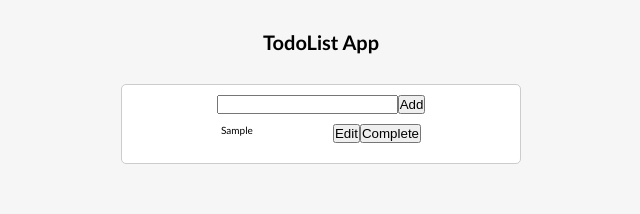
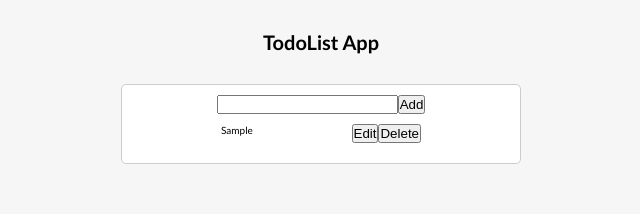
Before and after one commit to sepidehbiglarizadeh/TodoList, a React (Create React App) app: page / in a window 1280 px wide. Both pictures are taken after typing "Sample" into the empty fields and a click on the button "Add". Shown: the top 214 px of the page, without its empty margins (319-959 px from the left). Built offline with nearby package versions, Linux system fonts and the light colour scheme.

Commit message:
removeTodoHandler added

```diff
--- a/src/component/Todo/Todo.js
+++ b/src/component/Todo/Todo.js
@@ -1,12 +1,12 @@
 import styles from "./Todo.module.css";
 
-const Todo = ({ todo, onCompleted }) => {
+const Todo = ({ todo, onCompleted ,onDelete}) => {
   return (
     <div className={styles.todo}>
-      <div className={todo.isCompleted && styles.completed}>{todo.text}</div>
+      <div onClick={onCompleted} className={todo.isCompleted && styles.completed}>{todo.text}</div>
       <div>
         <button>Edit</button>
-        <button onClick={onCompleted}>Complete</button>
+        <button onClick={onDelete}>Delete</button>
       </div>
     </div>
   );
--- a/src/component/TodoApp/TodoApp.js
+++ b/src/component/TodoApp/TodoApp.js
@@ -26,10 +26,15 @@ const TodoApp = () => {
     setTodos(updatedTodos);
   };
 
+  const removeTodoHandler=(id)=>{
+    const filteredTodos= todos.filter((todo)=> todo.id !== id);
+    setTodos(filteredTodos);
+  }
+
   return (
     <div className="container">
       <TodoForm addTodoHandler={addTodoHandler} />
-      <TodoList todos={todos} onCompleted={completedHandler} />
+      <TodoList todos={todos} onCompleted={completedHandler} onDelete={removeTodoHandler}/>
     </div>
   );
 };
--- a/src/component/TodoList/TodoList.js
+++ b/src/component/TodoList/TodoList.js
@@ -1,6 +1,6 @@
 import Todo from "../Todo/Todo";
 
-const TodoList = ({ todos, onCompleted }) => {
+const TodoList = ({ todos, onCompleted ,onDelete}) => {
   const renderTodos = () => {
     if (todos.length === 0) return <div>Add some todos</div>;
 
@@ -10,6 +10,7 @@ const TodoList = ({ todos, onCompleted }) => {
           key={todo.id}
           todo={todo}
           onCompleted={() => onCompleted(todo.id)}
+          onDelete={()=> onDelete(todo.id)}
         />
       );
     });
```
